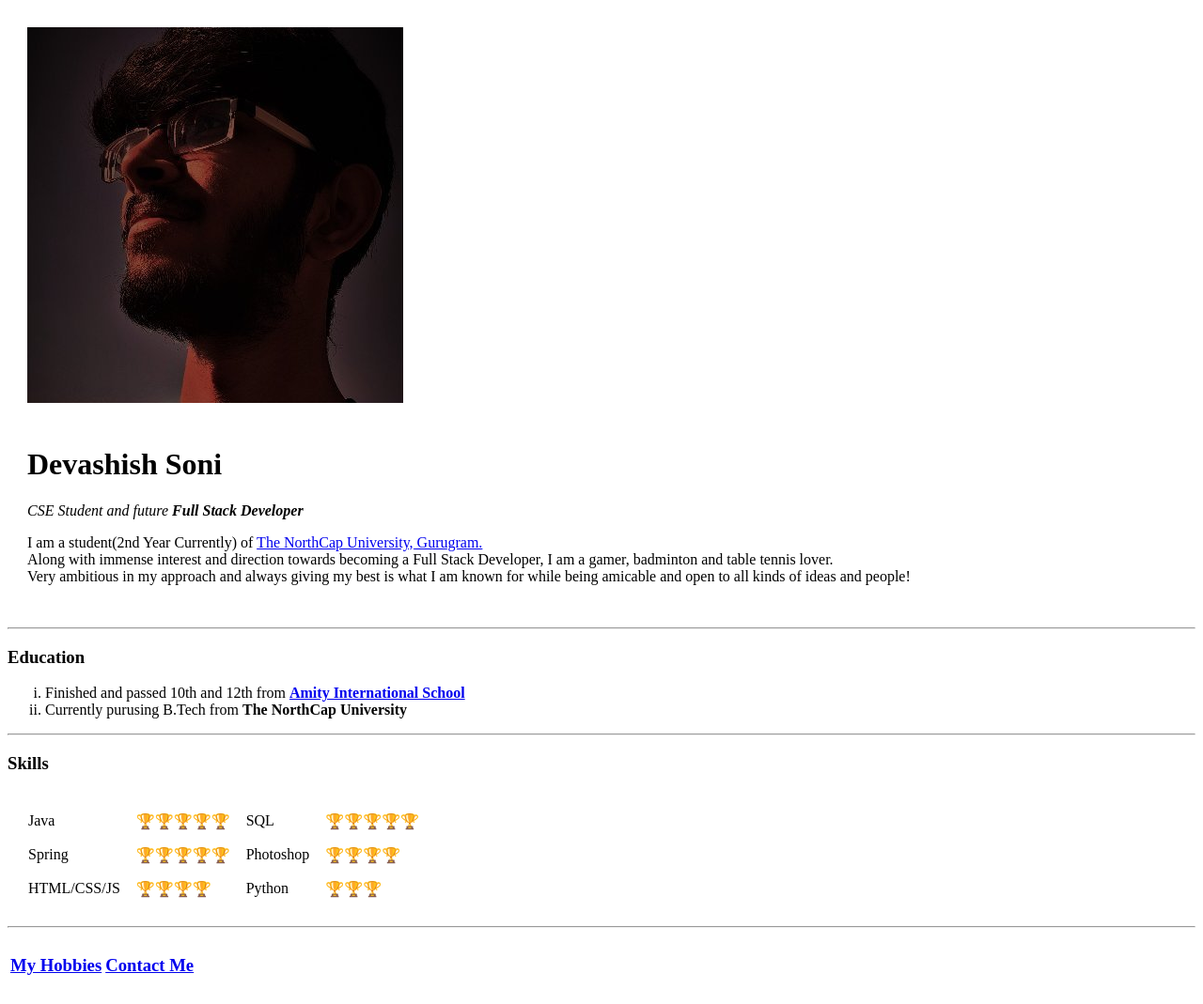
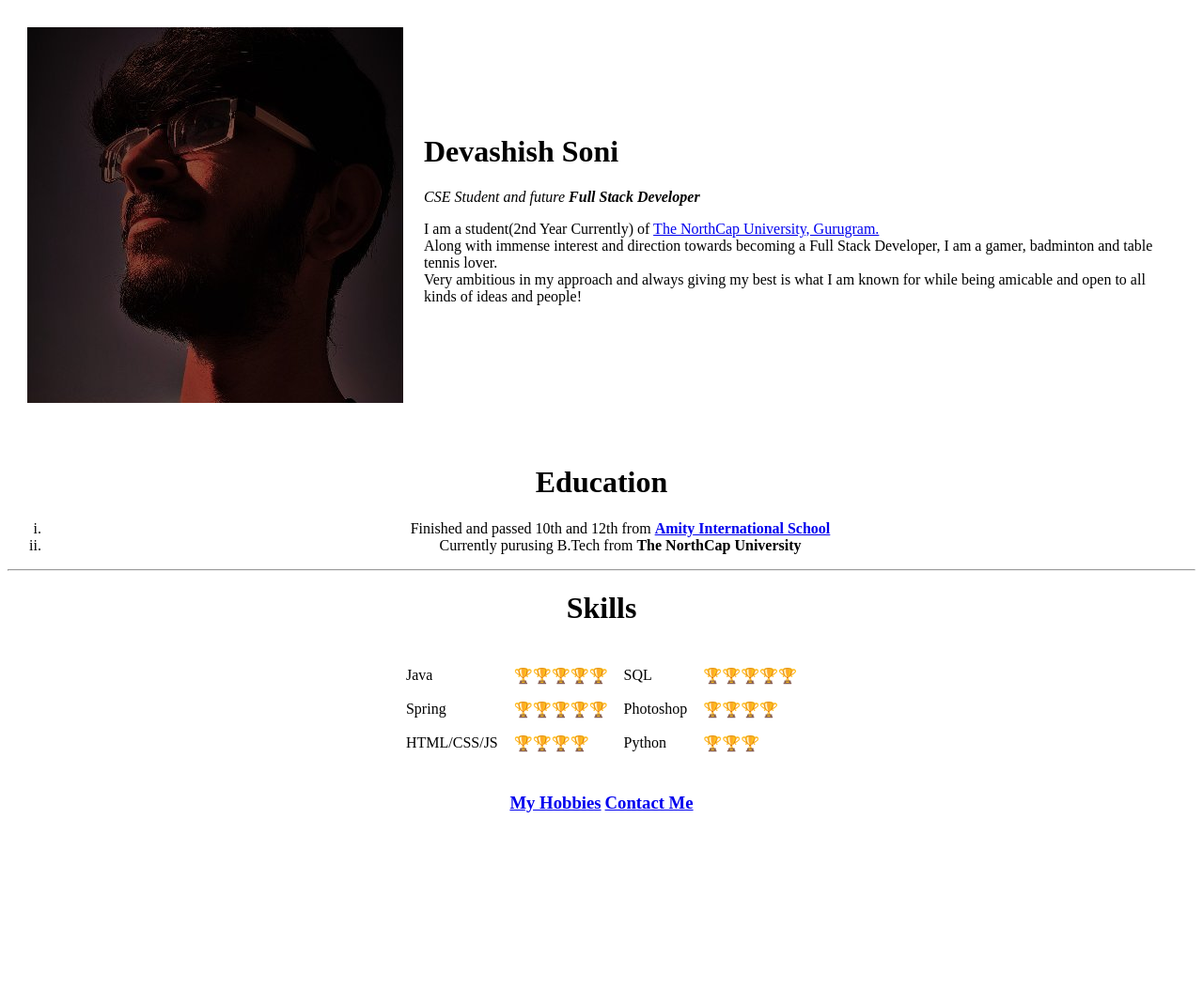
Before and after one commit to SwaggyXO/CV, a plain HTML site: page index.html in a window 1280 px wide. Shown: the whole page at 94% size. After the commit the page ends 896 px from the top, so only its background shows below. Drawn offline with Linux system fonts and the light colour scheme.

Commit message:
Add files via upload

```diff
--- a/index.html
+++ b/index.html
@@ -5,29 +5,36 @@
     <meta http-equiv="X-UA-Compatible" content="IE=edge">
     <meta name="viewport" content="width=device-width, initial-scale=1.0">
     <title>Devashish's Personal Site</title>
+    <link rel="stylesheet" href="CSS/styles.css">
 </head>
+<center>
 <body>
-    <table cellspacing="20">
+    <div class="main">
+        <div class="intro">
+            <table class="tcolor" cellspacing="20">
                 <tr>
-            <td><img src="Images/my_pfp.jpg" alt="devashish's PFP"></td>
-        </tr>
-        <tr>
+                    <td><img class="pfp" src="Images/my_pfp.jpg" alt="devashish's PFP"></td>
                     <td><h1>Devashish Soni</h1>
                         <p><em>CSE Student and future <strong>Full Stack Developer</strong></em></p>
                         <p>I am a student(2nd Year Currently) of <a href="https://www.ncuindia.edu/">The NorthCap University, Gurugram.</a><br>
                            Along with immense interest and direction towards becoming a Full Stack Developer, I am a gamer, badminton and table tennis lover.<br>
                            Very ambitious in my approach and always giving my best is what I am known for while being amicable and open to all kinds of ideas and people!</p></td>
                 </tr>
+                <tr>
+
+                </tr>
             </table>
-    <hr>
-    <h3> Education </h3>
-    <ol type="i">
+        </div>
+
+        <div class="info">
+            <h1> Education </h1>
+            <ol class="LIColor" type="i">
                 <li>Finished and passed 10th and 12th from <strong><a href="https://www.amity.edu/ais/gurgaon46/">Amity International School</a></strong></li>
                 <li>Currently purusing B.Tech from <strong>The NorthCap University</strong></li>
             </ol>
             <hr>
-    <h3> Skills </h3>
-    <table cellspacing="5">
+            <h1> Skills </h1>
+            <table class="tcolor" cellspacing="5">
                 <tr>
                     <td>
                         <table cellspacing="15">
@@ -53,12 +60,16 @@
                     </td>
                 </tr>
             </table>
-    <hr>
+        </div>
+        <div class="footer">
             <table>
                 <tr>
                     <td><h3><a href="hobbies.html">My Hobbies</a></h3></td>
                     <td><h3><a href="contactme.html">Contact Me</a></h3></td>
                 </tr>
             </table>
+        </div>
+    </div>
 </body>
+</center>
 </html>
```
Also changed, not shown: contactme.html (+6 -3 lines), hobbies.html (+4 -1 lines). Lines whose indentation alone changed are shown as unchanged.
